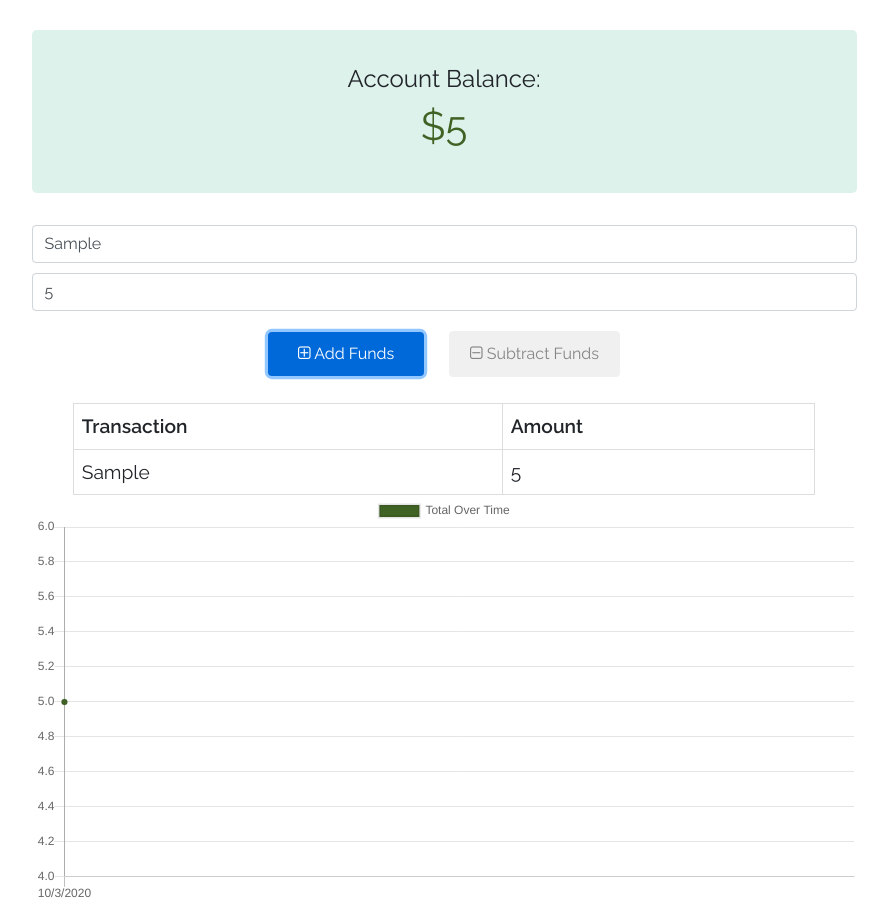
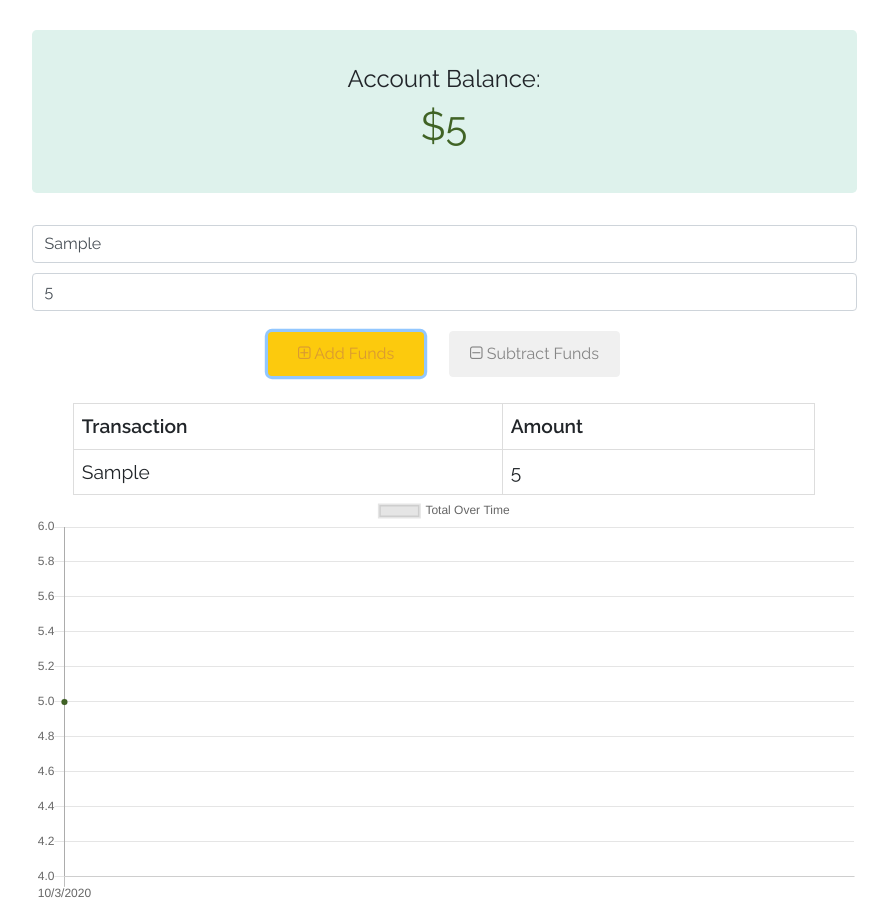
Before and after one commit to kellymedia/budget-tool, a website: page public/index.html in a window 1280 px wide. Both pictures are taken after typing "Sample", "5" into the empty fields and a click on the button "Add Funds". Shown: the whole page, without its empty margins (196-1084 px from the left). Drawn offline with nearby package versions, Linux system fonts and the light colour scheme; no server answers.

```diff
--- a/public/index.js
+++ b/public/index.js
@@ -67,7 +67,7 @@
       datasets: [
         {
           label: 'Total Over Time',
-          fill: true,
+          fill: false,
           backgroundColor: '#406325',
           data,
         },
--- a/public/styles.css
+++ b/public/styles.css
@@ -83,6 +83,20 @@
   cursor: pointer;
 }
 
+.btn-primary:active {
+  color:  #D99A32 !important;
+  background-color: #FCCA0D !important;
+  border-color: #FCCA0D !important;
+  cursor: pointer;
+}
+
+.btn-primary.focus, .btn-primary:focus {
+  color:  #D99A32 !important;
+  background-color: #FCCA0D !important;
+  border-color: #FCCA0D !important;
+  cursor: pointer;
+}
+
 .btn-secondary {
   background-color:#F0F0F0;
   border-color: #F0F0F0;
```
Also changed, not shown: README.md, public/screenshot.jpg (added), 1 other file.
